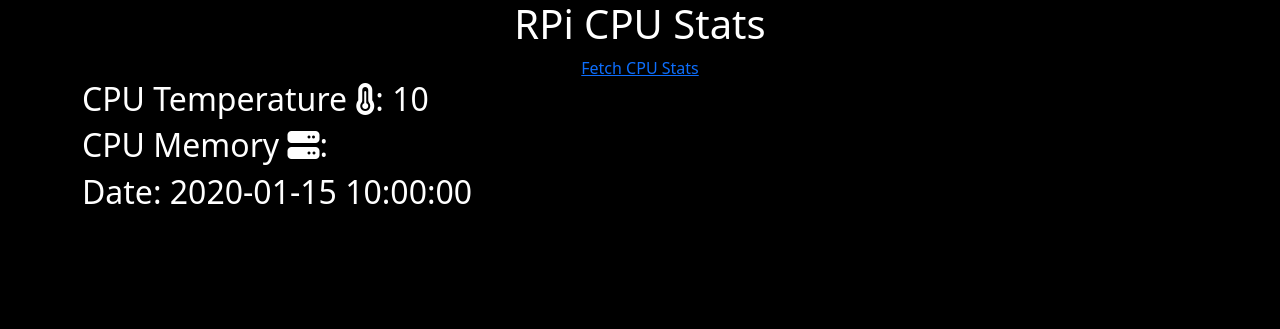
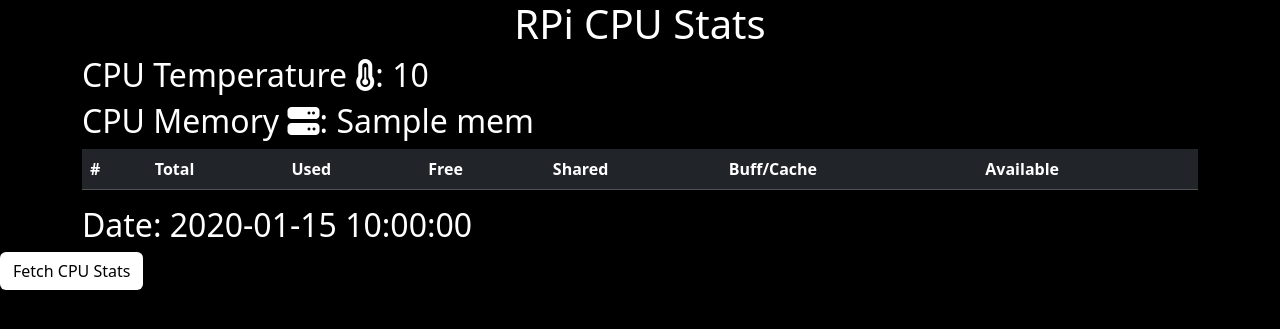
Before and after one commit to Tth101/RPi-projects, a Flask app: template CPUStatpage/app/templates/index.html in a window 1280 px wide. Shown: the top 329 px of the page. Run offline with Flask 3, Linux system fonts and the light colour scheme; the template is opened without the code that fills it: most values are stand-ins (such as "Sample title", 1, 10 or a date in 2020); lists and menus that the app fills with data are empty; some libraries are stand-ins or nearby versions.

Commit message:
button styling, testing output of memory

```diff
--- a/CPUStatpage/app/app.py
+++ b/CPUStatpage/app/app.py
@@ -50,7 +50,7 @@
         })
 
         date = lasttuple[3]
-    return render_template('index.html', temp = temp, mem = mem, date = date)
+    return render_template('index.html', temp = temp, mem = mem, date = date, data = data)
 
 @app.route("/update")
 def generate_stats():
--- a/CPUStatpage/app/static/script.js
+++ /dev/null
@@ -1,5 +0,0 @@
-function generate_table(data) {
-    data.forEach(row => {
-
-    });
-}
--- a/CPUStatpage/app/static/styles.css
+++ b/CPUStatpage/app/static/styles.css
@@ -3,3 +3,8 @@
     /*rgb(168, 1, 168);*/
     color: white;
 }
+
+.btn {
+    background-color: white;
+    color: black;
+}
--- a/CPUStatpage/app/templates/index.html
+++ b/CPUStatpage/app/templates/index.html
@@ -13,7 +13,6 @@
         <h1>
             RPi CPU Stats
         </h1>
-        <a class="button" href="/update">Fetch CPU Stats</a>
     </div>
 
     <div class="container" id="temperature">
@@ -26,21 +25,30 @@
     <div class="container" id="memory">
         <h2>
             CPU Memory <i class="fa-solid fa-server"></i>:
+            {{ mem }}
         </h2>
+        <table class="table table-striped table-dark">
+            <thead>
+                <tr>
+                    <th scope="col">#</th>
+                    <th scope="col">Total</th>
+                    <th scope="col">Used</th>
+                    <th scope="col">Free</th>
+                    <th scope="col">Shared</th>
+                    <th scope="col">Buff/Cache</th>
+                    <th scope="col">Available</th>
+                </tr>
+            </thead>
+            <tbody>
+            </tbody>
+        </table>
     </div>
     <div class="container" id="date">
         <h2> Date: {{ date }}</h2>
     </div>
 
+    <a class="btn" href="/update">Fetch CPU Stats</a>
+
     <script src="https://cdn.jsdelivr.net/npm/bootstrap@5.3.3/dist/js/bootstrap.bundle.min.js" integrity="sha384-YvpcrYf0tY3lHB60NNkmXc5s9fDVZLESaAA55NDzOxhy9GkcIdslK1eN7N6jIeHz" crossorigin="anonymous"></script>
-    <script src="../static/script.js"></script>
-    <script>
-        function generate_table(data) {
-            data.forEach(row => {
-
-            });
-        }
-
-    </script>
 </body>
 </html>
```
